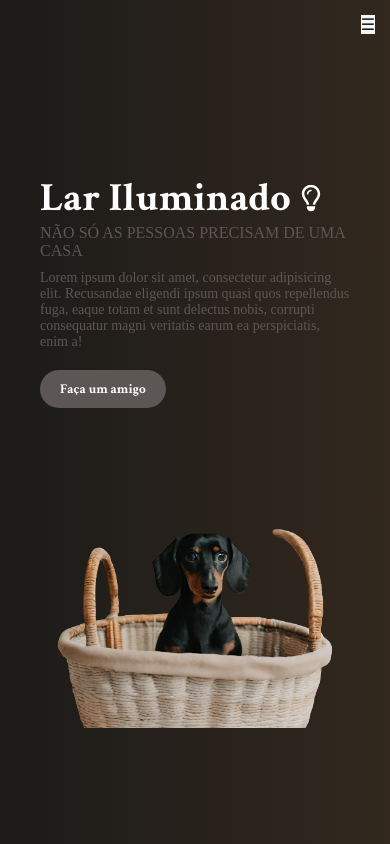
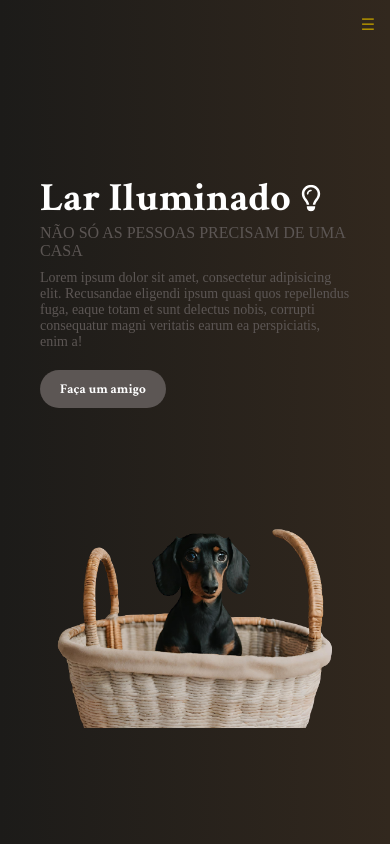
Before and after one commit to dev-carol/lar-iluminado, a React (Vite) app: page / in a window 390 px wide. Shown: the top 844 px of the page. Built offline with nearby package versions, Linux system fonts and the light colour scheme.

Commit message:
refactor: change color menu mobile

```diff
--- a/src/components/menu/styles.ts
+++ b/src/components/menu/styles.ts
@@ -48,13 +48,12 @@ export const MenuItem = styled.a`
 
 export const MenuButton = styled.div`
   display: none;
-  background: #f6f6f6;
-  color: #1c1b19;
+  color: #ad8e00;
   @media (max-width: 768px) {
     display: block;
     position: fixed;
     top: 15px;
-    right: 15px; /* Alterado de 'left' para 'right' */
+    right: 15px;
     cursor: pointer;
     z-index: 1100;
   }
```
